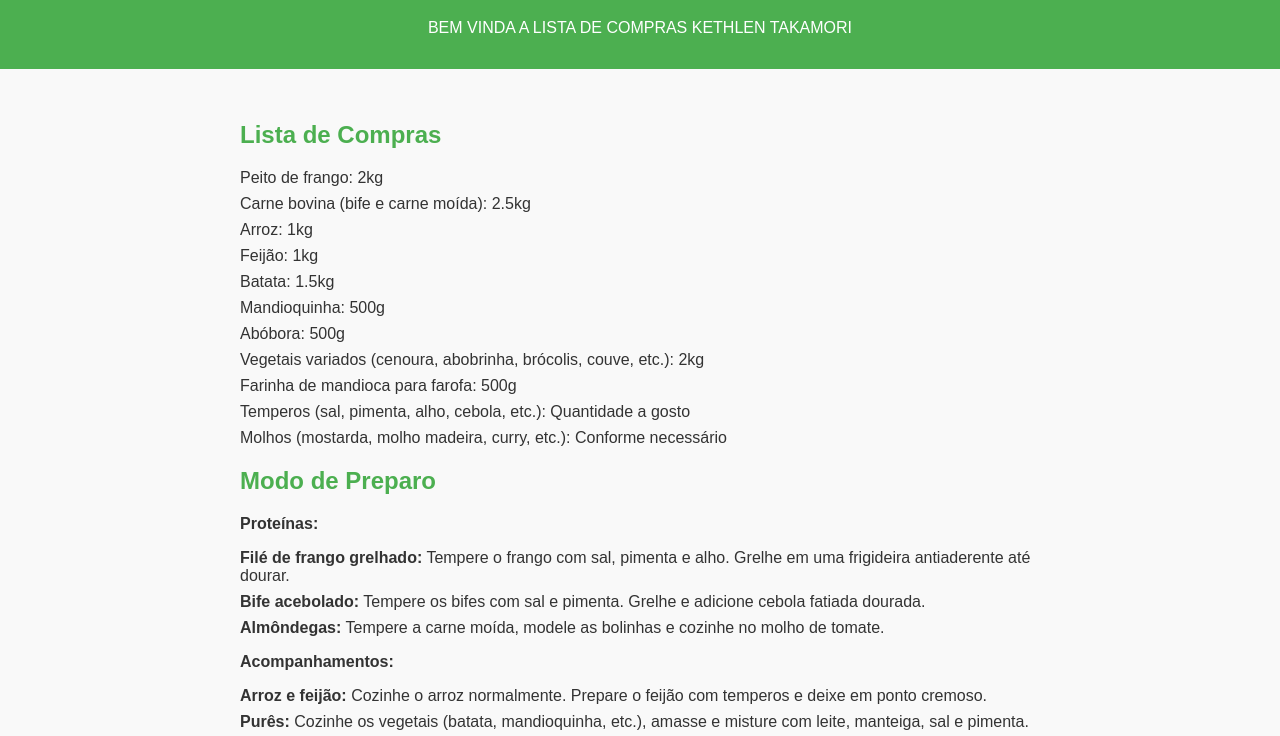
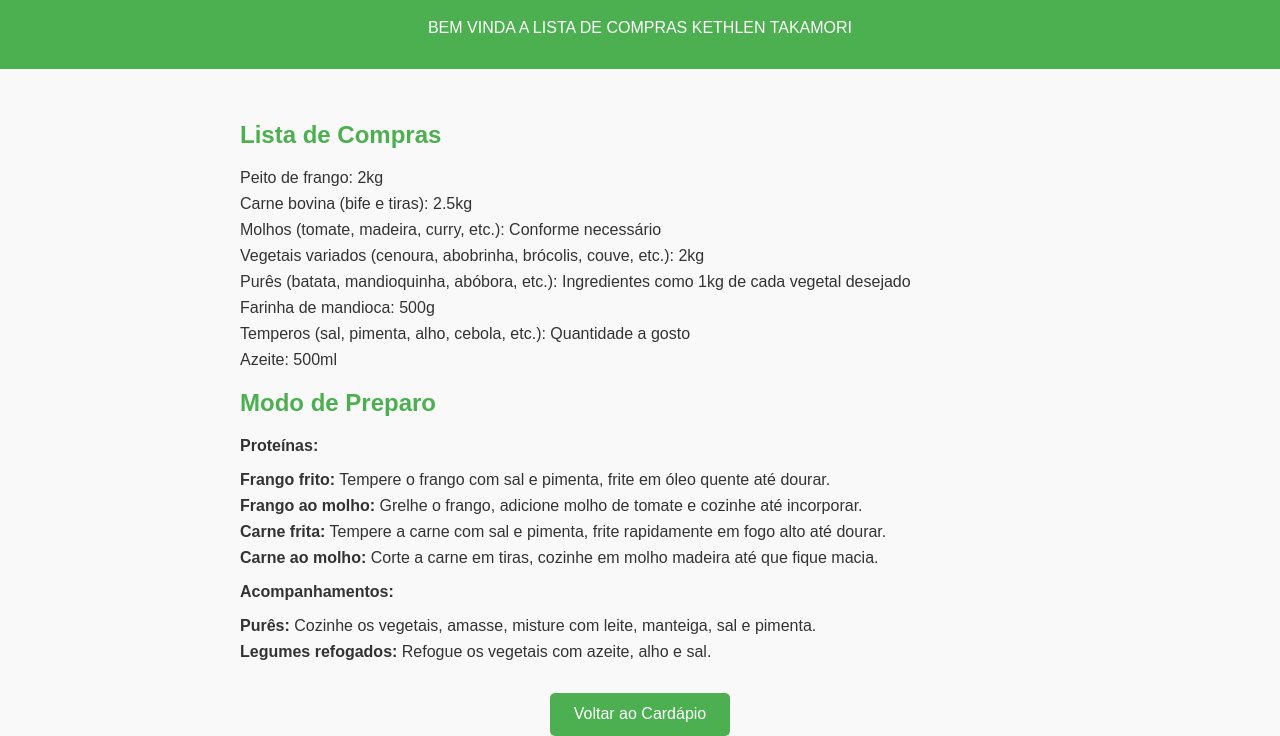
Before and after one commit to TKjoao/Marmita-Fitness, a plain HTML site: page lista_compras.html in a window 1280 px wide. Shown: the part 77-813 px from the top of the page. Drawn offline with Linux system fonts and the light colour scheme.

Commit message:
Update lista_compras.html

```diff
--- a/lista_compras.html
+++ b/lista_compras.html
@@ -68,30 +68,27 @@
         <h2>Lista de Compras</h2>
         <ul>
             <li>Peito de frango: 2kg</li>
-            <li>Carne bovina (bife e carne moída): 2.5kg</li>
-            <li>Arroz: 1kg</li>
-            <li>Feijão: 1kg</li>
-            <li>Batata: 1.5kg</li>
-            <li>Mandioquinha: 500g</li>
-            <li>Abóbora: 500g</li>
+            <li>Carne bovina (bife e tiras): 2.5kg</li>
+            <li>Molhos (tomate, madeira, curry, etc.): Conforme necessário</li>
             <li>Vegetais variados (cenoura, abobrinha, brócolis, couve, etc.): 2kg</li>
-            <li>Farinha de mandioca para farofa: 500g</li>
+            <li>Purês (batata, mandioquinha, abóbora, etc.): Ingredientes como 1kg de cada vegetal desejado</li>
+            <li>Farinha de mandioca: 500g</li>
             <li>Temperos (sal, pimenta, alho, cebola, etc.): Quantidade a gosto</li>
-            <li>Molhos (mostarda, molho madeira, curry, etc.): Conforme necessário</li>
+            <li>Azeite: 500ml</li>
         </ul>
 
         <h2>Modo de Preparo</h2>
         <p><strong>Proteínas:</strong></p>
         <ul>
-            <li><strong>Filé de frango grelhado:</strong> Tempere o frango com sal, pimenta e alho. Grelhe em uma frigideira antiaderente até dourar.</li>
-            <li><strong>Bife acebolado:</strong> Tempere os bifes com sal e pimenta. Grelhe e adicione cebola fatiada dourada.</li>
-            <li><strong>Almôndegas:</strong> Tempere a carne moída, modele as bolinhas e cozinhe no molho de tomate.</li>
+            <li><strong>Frango frito:</strong> Tempere o frango com sal e pimenta, frite em óleo quente até dourar.</li>
+            <li><strong>Frango ao molho:</strong> Grelhe o frango, adicione molho de tomate e cozinhe até incorporar.</li>
+            <li><strong>Carne frita:</strong> Tempere a carne com sal e pimenta, frite rapidamente em fogo alto até dourar.</li>
+            <li><strong>Carne ao molho:</strong> Corte a carne em tiras, cozinhe em molho madeira até que fique macia.</li>
         </ul>
 
         <p><strong>Acompanhamentos:</strong></p>
         <ul>
-            <li><strong>Arroz e feijão:</strong> Cozinhe o arroz normalmente. Prepare o feijão com temperos e deixe em ponto cremoso.</li>
-            <li><strong>Purês:</strong> Cozinhe os vegetais (batata, mandioquinha, etc.), amasse e misture com leite, manteiga, sal e pimenta.</li>
+            <li><strong>Purês:</strong> Cozinhe os vegetais, amasse, misture com leite, manteiga, sal e pimenta.</li>
             <li><strong>Legumes refogados:</strong> Refogue os vegetais com azeite, alho e sal.</li>
         </ul>
 
```
